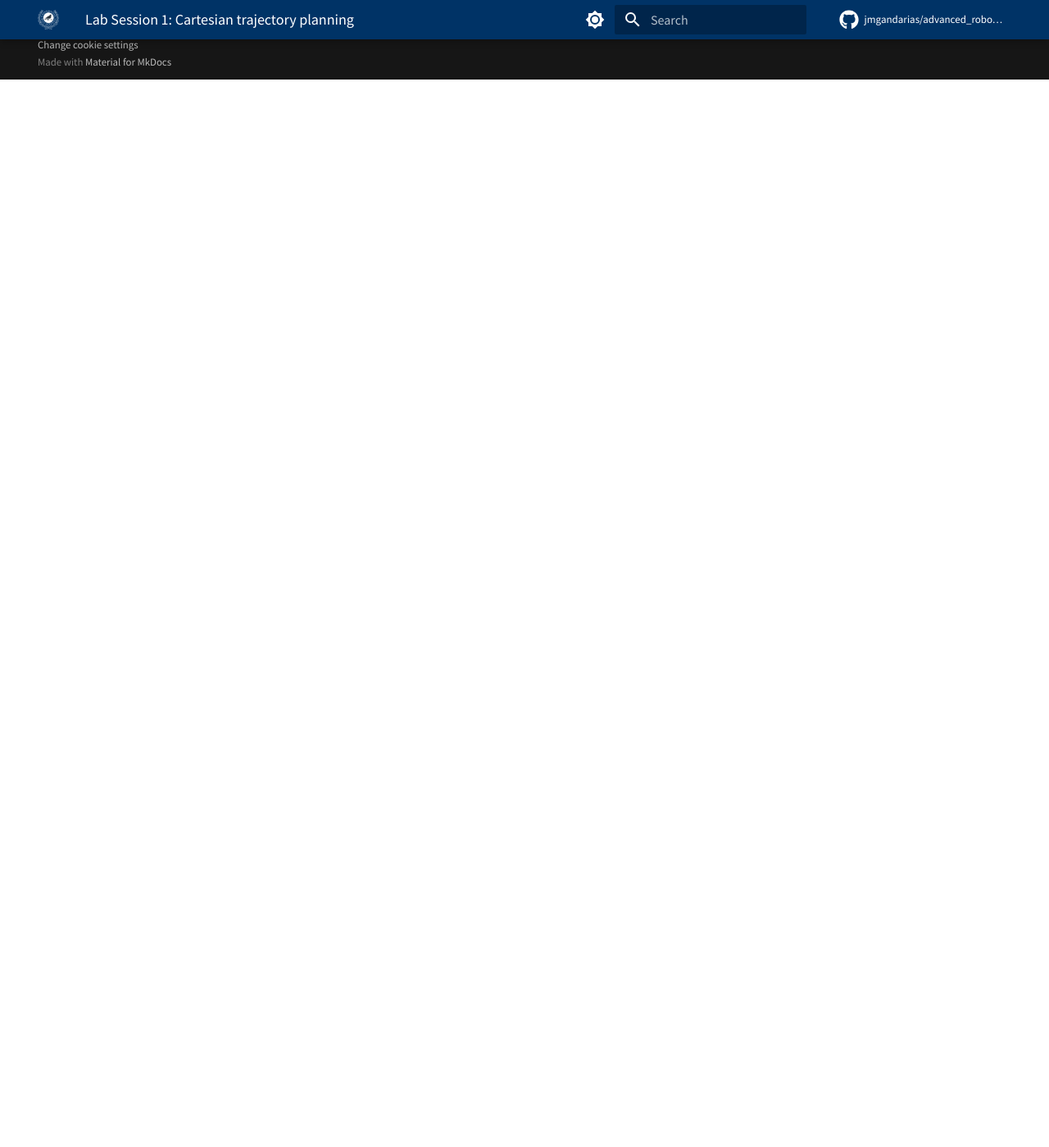
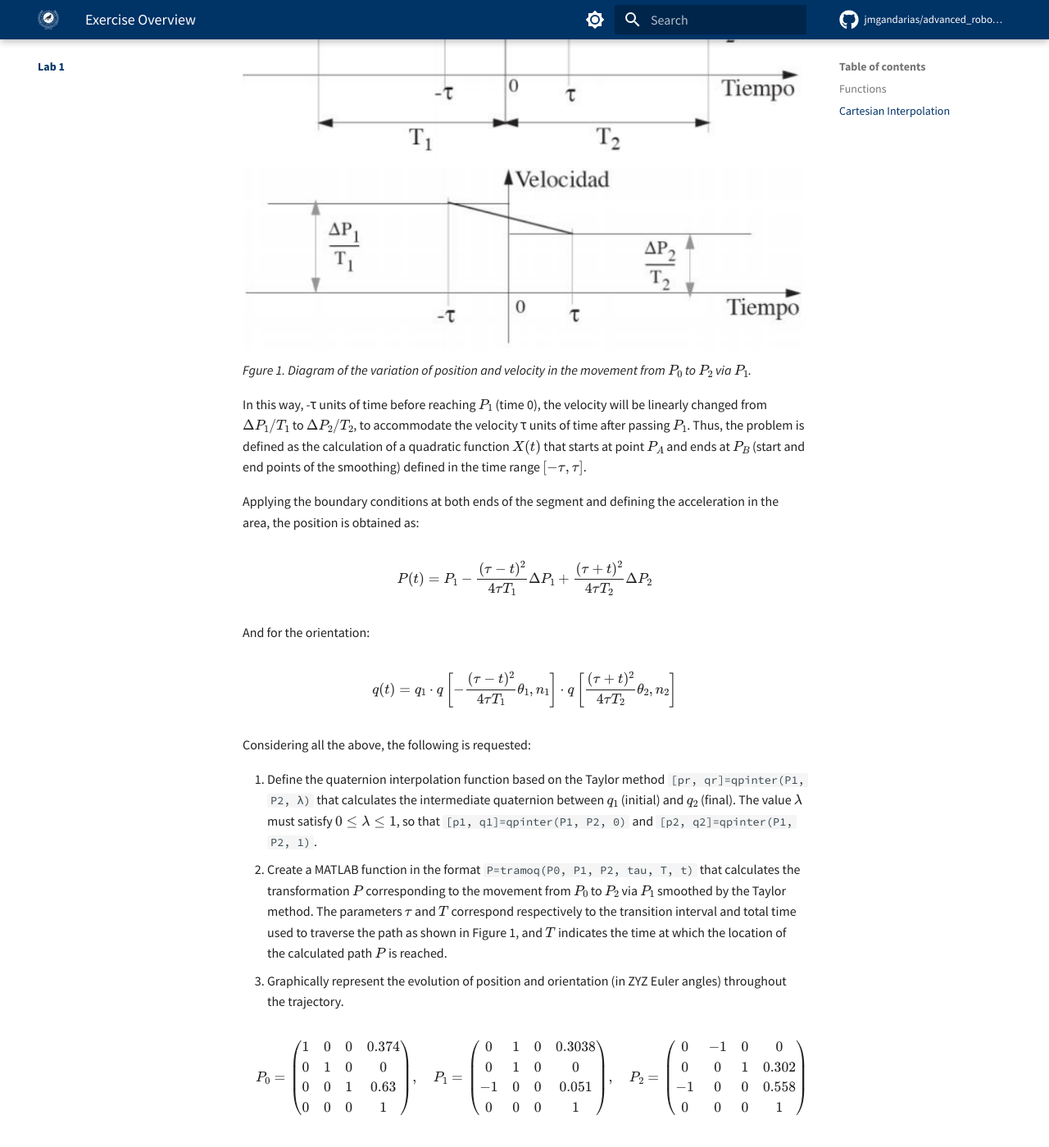
Before and after one commit to jmgandarias/advanced_robotics, an MkDocs documentation site: the page built from docs/lab1/README.md, in a window 1280 px wide and 1400 px high, scrolled down 1303 px. Shown: the whole window at 82% size. Built offline with MkDocs 1.6.1 and Material for MkDocs 9.7.7, drawn with Linux system fonts in a browser that asks for light colours; comment, search, counter and statistics services are not loaded; some of the changed text lies outside the part shown.

Commit message:
added first lab session

```diff
--- a/docs/lab1/README.md
+++ b/docs/lab1/README.md
@@ -1,5 +1,65 @@
----
-title: "Lab Session 1: Cartesian trajectory planning"
----
 
-TBD
+# Exercise Overview
+
+This exercise illustrates the generation of Cartesian trajectories using one of the methodologies studied in this topic. For this purpose, a series of functions developed for this effect will be used:
+
+## Functions
+
+- **`function T=zyz2tr(a)`**: Conversion of the row vector `a=[alpha,beta,gamma]` of ZYZ Euler angles to a 4x4 homogeneous transformation $T$.
+- **`function a=tr2zyz(T, m)`**: Obtains the representation `a=[alpha,beta,gamma]` of the ZYZ Euler angles from the transformation $T$. The sign of the parameter $m$ chooses the solution. If not specified, the positive solution is taken by default.
+- **`function q=tr2q(T, m)`**: Converts the homogeneous matrix $T$ to quaternion $q$. The two solutions are chosen using the parameter $m$. The sign of $m$ chooses the positive or negative solution. If $m$ is omitted, the positive solution is taken by default.
+- **`function T=q2tr(q)`**: Calculates the 4x4 homogeneous matrix $T$ corresponding to the quaternion $q$.
+- **`function q=qqmul(q1, q2)`**: Quaternion multiplication. $q$ is the quaternion resulting from multiplying $q_1$ by $q_2$. Both $q_1$ and $q_2$ must be two row vectors of four components. The result will also have the same format.
+- **`Práctic1_PlanifCart`**: Script that performs the complete simulation during all proposed segments, using the Robotic Toolbox with the ABB IRB120 manipulator model and the graphical representation of the temporal evolution of Cartesian trajectories and orientation in ZYZ Euler angles.
+
+## Cartesian Interpolation
+
+Cartesian interpolation is characterized by achieving a linear variation of position and orientation, the latter using the representation of orientation through quaternions. Therefore, when linking two rectilinear displacements, a velocity discontinuity occurs at the transition point.
+
+Figure 1 shows the described situation, using the example of concatenating a displacement from location $P_0$ to $P_1$ with another from $P_1$ to $P_2$. To avoid the velocity discontinuity that occurs at $P_1$, a constant acceleration is used to adapt the velocity variation of vector $X$ from the first segment to the second.
+
+![figure1](figure1.png)
+*Fgure 1. Diagram of the variation of position and velocity in the movement from $P_0$ to $P_2$ via $P_1$.*
+
+In this way, -τ units of time before reaching $P_1$ (time 0), the velocity will be linearly changed from $\Delta P_1/T_1$ to $\Delta P_2/T_2$, to accommodate the velocity τ units of time after passing $P_1$. Thus, the problem is defined as the calculation of a quadratic function $X(t)$ that starts at point $P_A$ and ends at $P_B$ (start and end points of the smoothing) defined in the time range $[-\tau, \tau]$.
+
+Applying the boundary conditions at both ends of the segment and defining the acceleration in the area, the position is obtained as:
+
+$$
+P(t) = P_1 - \frac{(\tau - t)^2}{4\tau T_1} \Delta P_1 + \frac{(\tau + t)^2}{4\tau T_2} \Delta P_2
+$$
+
+And for the orientation:
+
+$$
+q(t) = q_1 \cdot q \left[ -\frac{(\tau - t)^2}{4\tau T_1} \theta_1, n_1 \right] \cdot q \left[ \frac{(\tau + t)^2}{4\tau T_2} \theta_2, n_2 \right]
+$$
+
+Considering all the above, the following is requested:
+
+1. Define the quaternion interpolation function based on the Taylor method `[pr, qr]=qpinter(P1, P2, λ)` that calculates the intermediate quaternion between $q_1$ (initial) and $q_2$ (final). The value $\lambda$ must satisfy $0\leq \lambda \leq 1$, so that `[p1, q1]=qpinter(P1, P2, 0)` and `[p2, q2]=qpinter(P1, P2, 1)`.
+2. Create a MATLAB function in the format `P=tramoq(P0, P1, P2, tau, T, t)` that calculates the transformation $P$ corresponding to the movement from $P_0$ to $P_2$ via $P_1$ smoothed by the Taylor method. The parameters $\tau$ and $T$ correspond respectively to the transition interval and total time used to traverse the path as shown in Figure 1, and $T$ indicates the time at which the location of the calculated path $P$ is reached.
+3. Graphically represent the evolution of position and orientation (in ZYZ Euler angles) throughout the trajectory.
+
+$$
+P_0 = \begin{pmatrix}
+1 & 0 & 0 & 0.374 \\
+0 & 1 & 0 & 0 \\
+0 & 0 & 1 & 0.63 \\
+0 & 0 & 0 & 1\\
+\end{pmatrix},
+\quad
+P_1 = \begin{pmatrix}
+0 & 1 & 0 & 0.3038 \\
+0 & 1 & 0 & 0 \\
+-1 & 0 & 0 & 0.051 \\
+0 & 0 & 0 & 1\\
+\end{pmatrix},
+\quad
+P_2 = \begin{pmatrix}
+0 & -1 & 0 & 0 \\
+0 & 0 & 1 & 0.302 \\
+-1 & 0 & 0 & 0.558 \\
+0 & 0 & 0 & 1 \\
+\end{pmatrix}
+$$
```
Also changed, not shown: docs/lab1/figure1.png (added).
